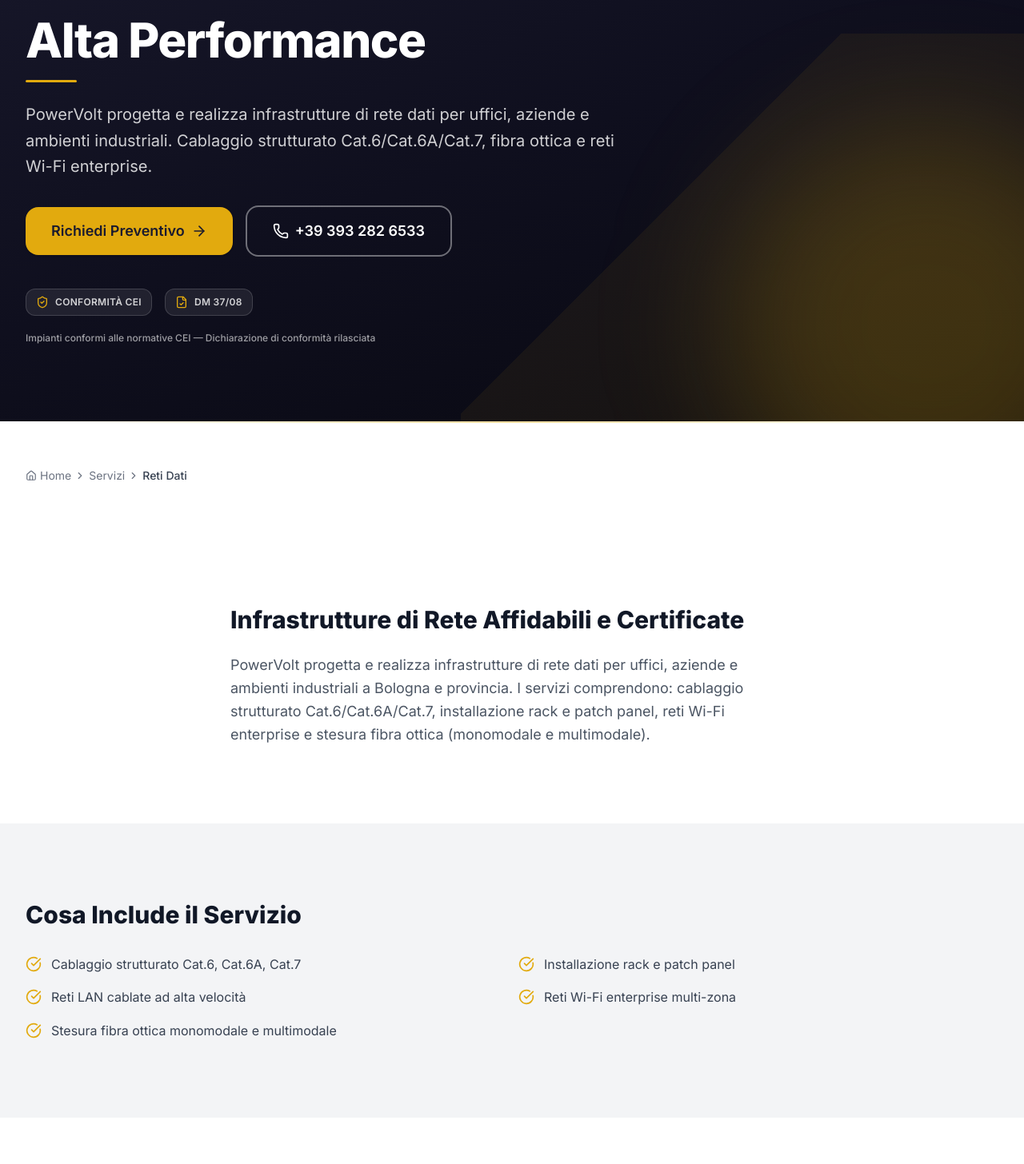
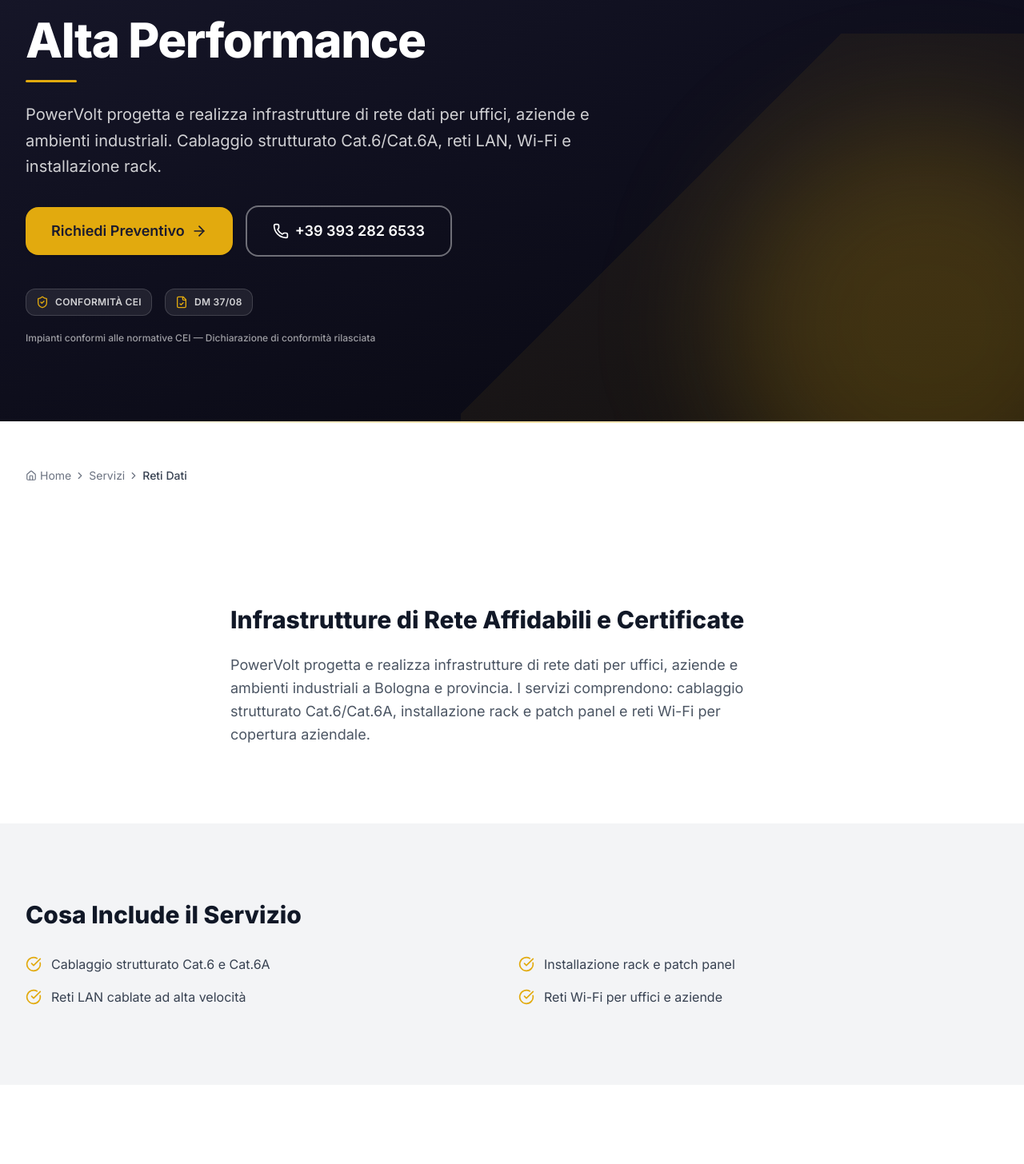
Before and after one commit to MyPowervolt/Web, a Next.js app: page /servizi/reti-dati in a window 1280 px wide. Shown: the part 362-1818 px from the top of the page at 80% size. Built offline with nearby package versions, Linux system fonts and the light colour scheme.

Commit message:
Aggiorna dominio produzione powervolt.it

```diff
--- a/src/app/servizi/impianti-elettrici-civili/page.tsx
+++ b/src/app/servizi/impianti-elettrici-civili/page.tsx
@@ -26,7 +26,7 @@ export const metadata: Metadata = buildMetadata({
     "messa a norma impianto elettrico",
     "rifacimento impianto elettrico",
     "DM 37/08",
-    "dichiarazione conformita impianto",
+    "dichiarazione conformità impianto",
   ],
 });
 
--- a/src/app/servizi/reti-dati/page.tsx
+++ b/src/app/servizi/reti-dati/page.tsx
@@ -17,7 +17,7 @@ const SERVICE_SLUG = "reti-dati";
 export const metadata: Metadata = buildMetadata({
   title: "Reti Dati e Cablaggio Strutturato",
   description:
-    "Cablaggio strutturato e reti dati a Bologna per uffici, aziende e ambienti industriali. Cat.6/Cat.6A/Cat.7, Wi-Fi enterprise e fibra ottica. Sopralluogo gratuito.",
+    "Cablaggio strutturato Cat.6/Cat.6A e reti dati a Bologna per uffici, aziende e ambienti industriali. Reti LAN, Wi-Fi e installazione rack. Sopralluogo gratuito.",
   canonical: `${SEO_CONFIG.siteUrl}/servizi/reti-dati`,
   keywords: [
     "reti dati",
@@ -41,11 +41,10 @@ export default function RetiDatiPage() {
   const faqSchema = buildFaqSchema(service.faq);
 
   const scopeItems = [
-    "Cablaggio strutturato Cat.6, Cat.6A, Cat.7",
+    "Cablaggio strutturato Cat.6 e Cat.6A",
     "Installazione rack e patch panel",
     "Reti LAN cablate ad alta velocità",
-    "Reti Wi-Fi enterprise multi-zona",
-    "Stesura fibra ottica monomodale e multimodale",
+    "Reti Wi-Fi per uffici e aziende",
   ];
 
   return (
@@ -57,7 +56,7 @@ export default function RetiDatiPage() {
         ctaPrimaryText="Richiedi Preventivo"
         headline="Reti Dati e Cablaggio Strutturato — Alta Performance"
         headingLevel="h1"
-        subheadline="PowerVolt progetta e realizza infrastrutture di rete dati per uffici, aziende e ambienti industriali. Cablaggio strutturato Cat.6/Cat.6A/Cat.7, fibra ottica e reti Wi-Fi enterprise."
+        subheadline="PowerVolt progetta e realizza infrastrutture di rete dati per uffici, aziende e ambienti industriali. Cablaggio strutturato Cat.6/Cat.6A, reti LAN, Wi-Fi e installazione rack."
       />
 
       <Section variant="light" padding="sm">
--- a/src/components/sections/Certifications.tsx
+++ b/src/components/sections/Certifications.tsx
@@ -37,7 +37,7 @@ const CERTIFICATIONS: CertificationItem[] = [
   },
   {
     name: "D.M. 37/08",
-    description: "Dichiarazione di conformita (DiCo) rilasciata al termine di ogni intervento.",
+    description: "Dichiarazione di conformità (DiCo) rilasciata al termine di ogni intervento.",
     confirmed: true,
   },
   {
@@ -85,7 +85,7 @@ export function Certifications({ variant = "confirmed" }: CertificationsProps) {
             className="text-3xl font-extrabold tracking-tight text-neutral-900 md:text-4xl"
             id="certifications-heading"
           >
-            Conformita e Certificazioni
+            Conformità e Certificazioni
           </h2>
           <p className="mt-4 text-lg text-neutral-600">
             Ogni impianto PowerVolt viene realizzato nel pieno rispetto delle normative vigenti,
--- a/src/components/sections/Stats.tsx
+++ b/src/components/sections/Stats.tsx
@@ -38,7 +38,7 @@ const STATS: StatItem[] = [
   {
     value: "CEI",
     label: "Normative Rispettate",
-    description: "Dichiarazione di conformita su ogni impianto",
+    description: "Dichiarazione di conformità su ogni impianto",
   },
   {
     // ⚠️ PLACEHOLDER — confirm years of operation with client before going live
--- a/src/components/sections/WhyUs.tsx
+++ b/src/components/sections/WhyUs.tsx
@@ -23,7 +23,7 @@ const WHY_US_ITEMS: WhyUsItem[] = [
   },
   {
     icon: Clock,
-    title: "Puntualita e Rispetto dei Tempi",
+    title: "Puntualità e Rispetto dei Tempi",
     description:
       "Definiamo con il cliente i tempi di intervento e li rispettiamo. La gestione precisa dei cantieri ci permette di consegnare i lavori nei tempi stabiliti.",
   },
@@ -60,7 +60,7 @@ export function WhyUs({ variant = "full", heading = "Perché Scegliere PowerVolt
           </h2>
           <p className="mt-4 text-lg text-neutral-300">
             Scegliere PowerVolt significa affidarsi a un professionista del settore che mette
-            competenza, qualita e rispetto delle normative al primo posto.
+            competenza, qualità e rispetto delle normative al primo posto.
           </p>
         </div>
 
--- a/src/data/services.ts
+++ b/src/data/services.ts
@@ -17,14 +17,14 @@ export const SERVICES: Service[] = [
     shortDescription:
       "Progettazione e realizzazione di impianti elettrici per abitazioni, condomini e uffici. Conformi alle normative CEI e DM 37/08.",
     fullDescription:
-      "PowerVolt progetta e realizza impianti elettrici civili per abitazioni private, condomini, uffici e locali commerciali. Ogni impianto viene realizzato nel pieno rispetto delle normative CEI vigenti e del DM 37/08. Al termine dei lavori viene rilasciata la dichiarazione di conformita (DiCo), documento obbligatorio che certifica la regolarita dell'impianto. PowerVolt si occupa di messa a norma, rifacimento completo, ampliamento e manutenzione programmata.",
+      "PowerVolt progetta e realizza impianti elettrici civili per abitazioni private, condomini, uffici e locali commerciali. Ogni impianto viene realizzato nel pieno rispetto delle normative CEI vigenti e del DM 37/08. Al termine dei lavori viene rilasciata la dichiarazione di conformità (DiCo), documento obbligatorio che certifica la regolarità dell'impianto. PowerVolt si occupa di messa a norma, rifacimento completo, ampliamento e manutenzione programmata.",
     icon: "Home",
     keywords: [
       "impianti elettrici civili",
       "impianto elettrico casa",
       "messa a norma impianto elettrico",
       "rifacimento impianto elettrico",
-      "dichiarazione di conformita impianto elettrico",
+      "dichiarazione di conformità impianto elettrico",
       "DM 37/08",
       "elettricista",
     ],
@@ -118,7 +118,7 @@ export const SERVICES: Service[] = [
     shortDescription:
       "Impianti elettrici per capannoni, industrie e ambienti produttivi. Progettazione, installazione e manutenzione secondo normative CEI.",
     fullDescription:
-      "PowerVolt realizza impianti elettrici industriali per capannoni, stabilimenti produttivi, magazzini e ambienti a rischio specifico. L'esperienza di PowerVolt nel settore industriale comprende progettazione e realizzazione in bassa tensione, cablaggio potenza e controllo, sistemi di illuminazione industriale e impianti di terra industriali. Ogni intervento e accompagnato da documentazione tecnica completa e dichiarazione di conformita.",
+      "PowerVolt realizza impianti elettrici industriali per capannoni, stabilimenti produttivi, magazzini e ambienti a rischio specifico. L'esperienza di PowerVolt nel settore industriale comprende progettazione e realizzazione in bassa tensione, cablaggio potenza e controllo, sistemi di illuminazione industriale e impianti di terra industriali. Ogni intervento è accompagnato da documentazione tecnica completa e dichiarazione di conformità.",
     icon: "Factory",
     keywords: [
       "impianti elettrici industriali",
@@ -264,16 +264,15 @@ export const SERVICES: Service[] = [
     slug: "reti-dati",
     name: "Reti Dati",
     shortDescription:
-      "Cablaggio strutturato, reti LAN/Wi-Fi, fibra ottica e infrastrutture dati per uffici, aziende e ambienti industriali.",
+      "Cablaggio strutturato Cat.6/Cat.6A, reti LAN e Wi-Fi, installazione rack e patch panel per uffici, aziende e ambienti industriali.",
     fullDescription:
-      "PowerVolt progetta e realizza infrastrutture di rete dati per uffici, aziende e ambienti industriali a Bologna e provincia. I servizi comprendono: cablaggio strutturato Cat.6/Cat.6A/Cat.7, installazione rack e patch panel, reti Wi-Fi enterprise e stesura fibra ottica (monomodale e multimodale).",
+      "PowerVolt progetta e realizza infrastrutture di rete dati per uffici, aziende e ambienti industriali a Bologna e provincia. I servizi comprendono: cablaggio strutturato Cat.6/Cat.6A, installazione rack e patch panel e reti Wi-Fi per copertura aziendale.",
     icon: "Network",
     keywords: [
       "reti dati",
       "cablaggio strutturato",
       "rete LAN",
       "rete Wi-Fi",
-      "fibra ottica",
       "Cat.6",
       "Cat.6A",
       "infrastruttura di rete",
@@ -283,7 +282,7 @@ export const SERVICES: Service[] = [
       {
         question: "Che tipo di cablaggio strutturato realizzate?",
         answer:
-          "PowerVolt realizza impianti di cablaggio strutturato con cavi Cat.6, Cat.6A e Cat.7 per reti LAN ad alta velocità. Il cablaggio viene dimensionato in base al numero di postazioni, alla tipologia di utilizzo e alle esigenze dell'impianto.",
+          "PowerVolt realizza impianti di cablaggio strutturato con cavi Cat.6 e Cat.6A per reti LAN ad alta velocità. Il cablaggio viene dimensionato in base al numero di postazioni, alla tipologia di utilizzo e alle esigenze dell'impianto.",
       },
       {
         question: "Per quali ambienti realizzate reti dati?",
@@ -298,12 +297,7 @@ export const SERVICES: Service[] = [
       {
         question: "Installate reti Wi-Fi per uffici e aziende?",
         answer:
-          "Sì. Progettiamo e installiamo reti Wi-Fi enterprise con access point professionali per garantire copertura uniforme in tutti gli ambienti, anche su più piani o zone separate. La rete Wi-Fi può essere integrata con la rete LAN cablata.",
-      },
-      {
-        question: "Realizzate stesura di fibra ottica?",
-        answer:
-          "Sì. PowerVolt stende cavi in fibra ottica monomodale e multimodale per connessioni ad alta velocità all'interno degli edifici o tra edifici dello stesso complesso, come sedi aziendali, capannoni o piani diversi di un ufficio.",
+          "Sì. Progettiamo e installiamo reti Wi-Fi con access point professionali per garantire copertura uniforme in tutti gli ambienti, anche su più piani o zone separate. La rete Wi-Fi può essere integrata con la rete LAN cablata.",
       },
       {
         question: "È necessario un sopralluogo prima di realizzare una rete dati?",
```
Also changed, not shown: 1 other file (tests, documents, lock files or other folders).
